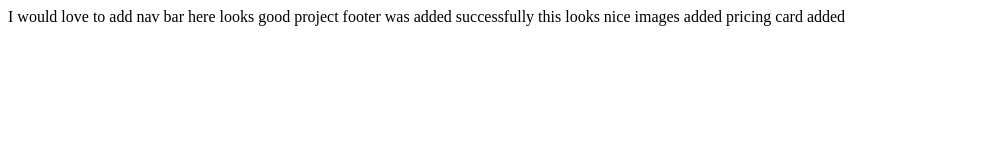
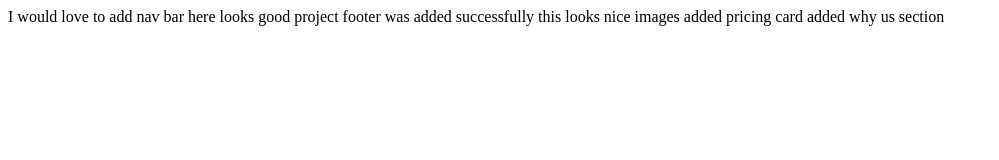
Before and after one commit to Mimoso99/learn-git-branches-merging, a plain HTML site: page index.html in a window 1280 px wide. Shown: the whole page, without its empty margins (0-999 px from the left). Drawn offline with Linux system fonts and the light colour scheme.

Commit message:
why us section added

```diff
--- a/index.html
+++ b/index.html
@@ -13,5 +13,6 @@
         this looks nice
         images added
         pricing card added
+        why us section
     </body>
 </html>
```
